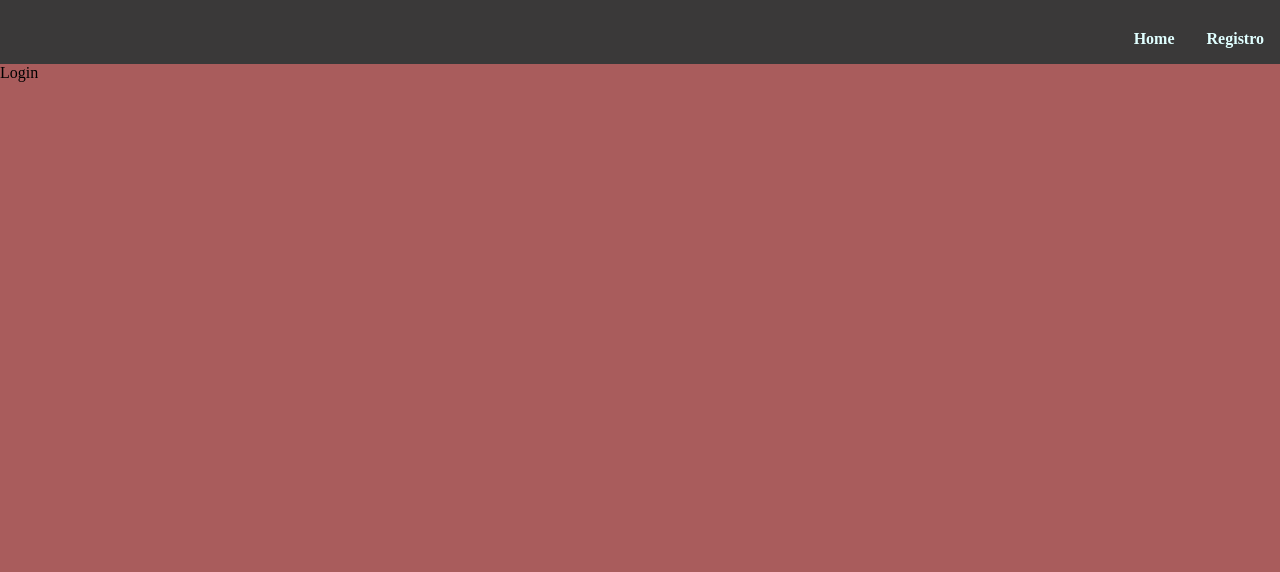
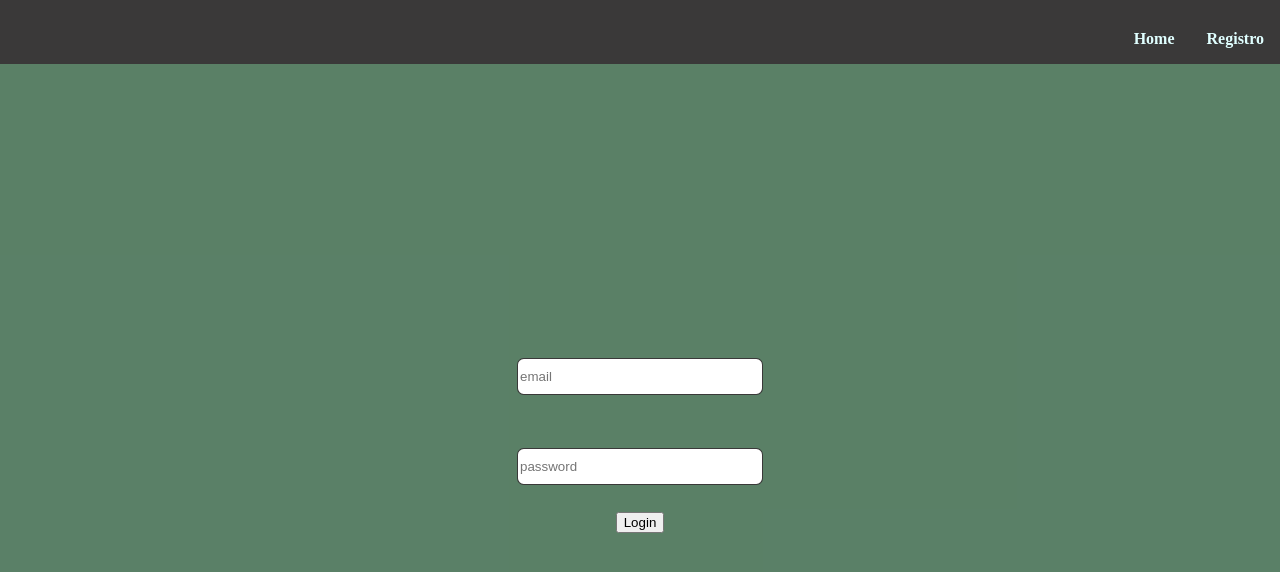
Before and after one commit to klauha/Tattoo-Studio-React, a React (Vite) app: page /login in a window 1280 px wide. Shown: the top 572 px of the page. Built offline with nearby package versions, Linux system fonts and the light colour scheme.

Commit message:
feat= add inouts to login

```diff
--- a/src/pages/Login/Login.css
+++ b/src/pages/Login/Login.css
@@ -2,8 +2,11 @@
     height: 92vh;
     width: 100vw;
 
-    background-color: rgb(169, 92, 92);
+    background-color: rgba(69, 112, 83, 0.887);
+
 
     display: flex;
-
+    flex-direction: column;
+    justify-content: center;
+    align-items: center;
 }
--- a/src/pages/Login/Login.jsx
+++ b/src/pages/Login/Login.jsx
@@ -1,8 +1,44 @@
-import React from 'react'
+
+import React, { useState } from 'react'
+import { Input } from '../../common/Input/input'
 import "./Login.css"
 
 export const Login = () => {
+  const [email, setEmail] = useState("")
+  const [password, setPassword] = useState("")
+
+  const LogMe = () => {
+    console.log(email);
+    console.log(password);
+  }
+
+  const inputHandler = (e) => {
+    if (e.target.name === "email") {
+        setEmail(e.target.value)
+    }
+    if (e.target.name === "password") {
+        setPassword(e.target.value)
+    }
+
+  }
   return (
-    <div className='loginDesign'>Login</div>
+    <div className='loginDesign'>
+            <Input
+                type="email"
+                placeHolder="email"
+                name="email"
+                onChangeFunction={(e) => inputHandler(e)}
+            />
+            <Input
+                type="password"
+                placeHolder="password"
+                name="password"
+                onChangeFunction={(e) => inputHandler(e)}
+            />
+
+
+            <button onClick={LogMe}>Login</button>
+
+    </div>
   )
 }
```
